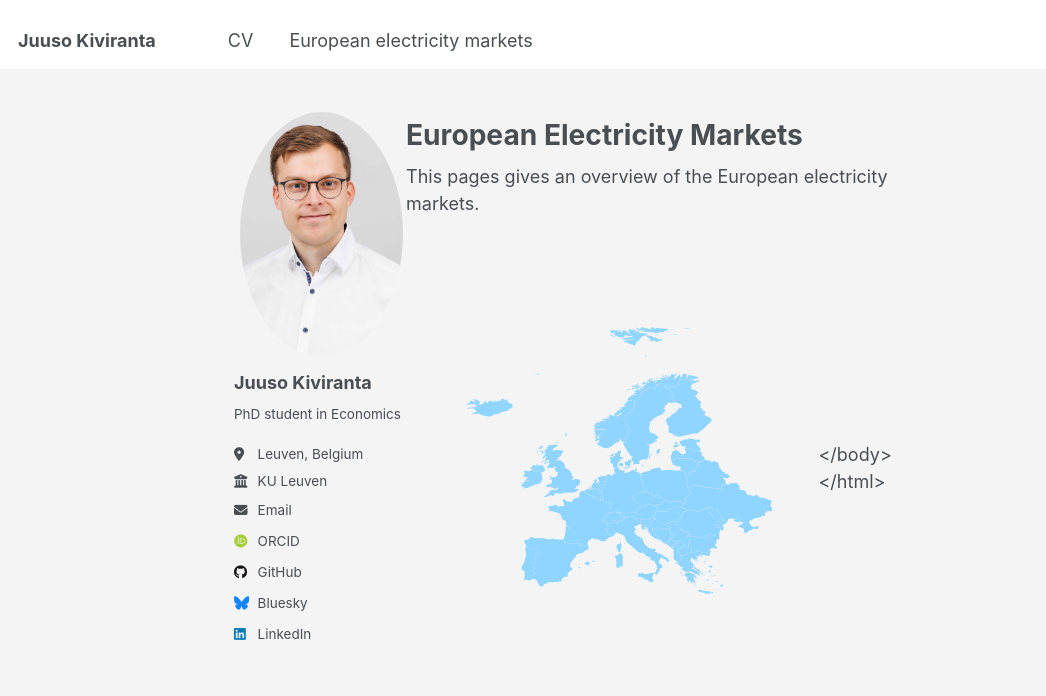
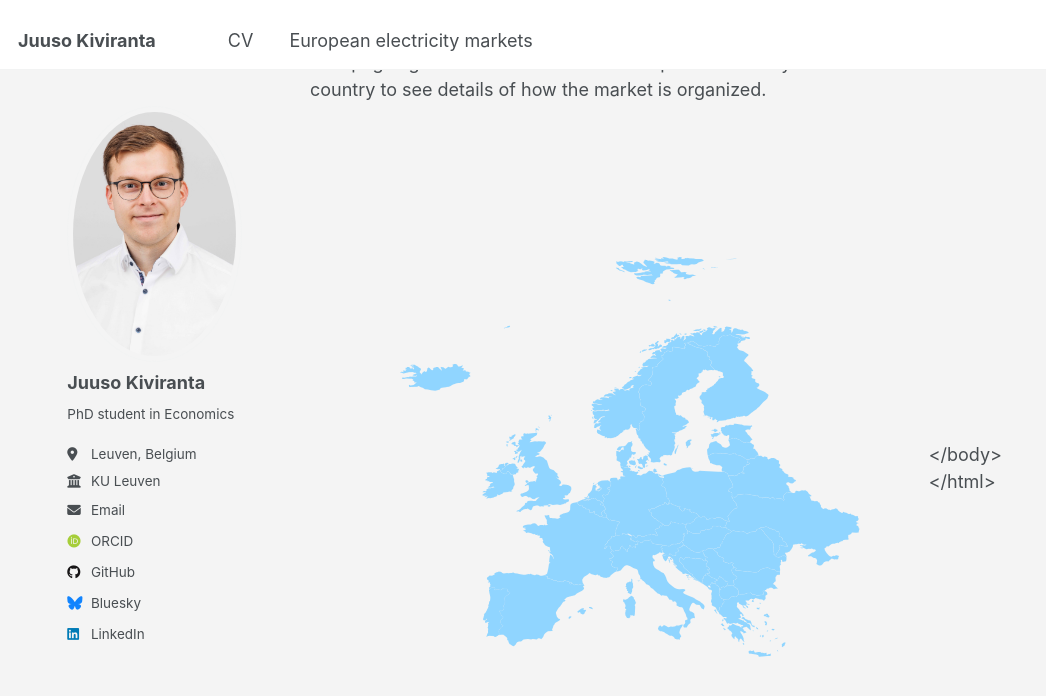
Before and after one commit to jkiviranta/jkiviranta.github.io, a Jekyll site: the page built from _pages/eur-elec-markets.md, in a window 1280 px wide and 900 px high. Shown: the top 696 px of the window, without its empty margins (0-1046 px from the left). Built offline with Jekyll 4.4.1, drawn with Linux system fonts in a browser that asks for light colours; some web fonts are replaced.

Commit message:
Update eur-elec-markets.md

```diff
--- a/_pages/eur-elec-markets.md
+++ b/_pages/eur-elec-markets.md
@@ -7,13 +7,12 @@
   - /eur-elec-markets.md
 ---
 
-This pages gives an overview of the European electricity markets.
+This pages gives an overview of the European electricity markets. Click on a country to see details of how the market is organized.
 
 <html lang="en">
   <head>
       <meta charset="UTF-8">
       <meta name="viewport" content="width=device-width, initial-scale=1.0">
-      <title>Interactive Map</title>
       <style>
           * {
             margin: 0;
@@ -52,15 +51,16 @@
   </head>
   <body>
       <div id="container">
-          <svg baseprofile="tiny" height="456" version="1.2" viewBox="0 0 1000 684" width="666.67" xmlns="http://www.w3.org/2000/svg">
+          <svg baseprofile="tiny" height="684" version="1.2" viewBox="0 0 1000 684" width="1000" xmlns="http://www.w3.org/2000/svg">
               <path d="M654.7 528.1l0.5 0.4 2 2.9 1.4 0.5 1.9 1.3 1.4 3.2 0.1 2.2-0.5 2.6 0.3 2.1-0.8 0.8 0.7 2 0.2 1.9 1.2 2.2 1.2 1.1 1.3 2.4 1.6-0.2 1.3 1.1 0 1.1 1.1 1.8-0.8 2.6-1.7 0.8-1.2 3.1-0.3 2-0.6 0.5-1.9 0.3-1.7 1.3 1 2.2-0.9 0.7-0.3 1.5-0.7 0.7-2.7-0.9-0.7-2.5-1.7-2.7-4.9-2.6-1.2-1.1 0.4-1.5-0.1-1.4-1.4-2.4 0.3-2.6 0.8-2.2-0.3-2.7 0.1-2.1-0.7-2.9 0.5-2.1 0.9-1.3-0.2-2.2-1.5-1.1-1.6-0.2 0-3.1-0.3-0.6 1.7 0-1.7-2.8 3.2-5.3 1.1 0.3 0.8 2.1 3.4-1.2z" id="AL" name="Albania">
               </path>
               <path d="M423.4 528.8l-2.8 1.1-0.7-0.4 0-2.1 0.9-0.7 2.6 0.6 0 1.5z" id="AD" name="Andorra">
               </path>
               <path d="M607.8 434.9l-0.9 2.4 0.1 0.8 1.6 2.9 2.3 2.9-0.6 0.7-0.6 1.9 0.7 2-3.9 0.3-2.5-0.9-1.3 1.4 2.6 0.7 0.5 1.1-0.5 1.4-2.2 1.2 0.4 1.5-0.5 0.7 1.1 1.6-0.3 1.8-2.5 0.5-1.8 1.7-1.3 0.9-0.1 1.9-2.4-0.5-1.6 0.2-2.3 1.1-2.8-0.2-2.6 0.2-1.9 0.7-1 1.3-3 1.2-5-0.7-5-0.9-2.6-0.5-4-0.3-8.6-1.5-1.1-0.5-3.1-3.5 0-2.3-4.7 1.5-3.1-0.2-3.4 0.3-1.4 0.6-1.2 2.2-1.1 0.4-2.1-0.4-0.9-0.8-3-0.3-0.5-1.5-0.8-0.3-2 1.9-2.3-0.4-1.5-0.8-0.4-1-3.3-0.8 0.3-0.8-1.1-2.5 1-3-0.9-0.7 1.7-0.5 0.7-0.5 3.5 1.6 0.9 1.4 1.2 0.3-0.1 1.3 1.6-0.5 1-1.6 0.2-1.9 2.8-0.1 2.7 0.4 1.4 1.9 3.8-0.5 1.1-0.9 3.9-1.5 5.7-0.5 0.1-1.4 2 0.3 1.5 0.8 2.5-0.5 1.1 0.5 0.2 1.1 1.2 0.9 1.7 0.4 0.3-1.5-0.3-1.9-1.7-0.3 0.6-1.3-0.1-1.3-2.5-2.8 0.6-1.3 3.1-1.8 2.9-0.8 1-1 0.7-2.9 2.3 0.9 1.3-0.9 0.2-2.8 2.2 1.2 0.8 1.3 3.9 0.4 1.4-0.7 2.5 0.4 0.1-1.1 1.3-1.6 1.2 0 0.3-3.2 1.2-0.2 1.6 0.8 1.4-0.4 4.8 1.7 1.5-0.1 3 1.7 3.8 0.2 1.2-0.9 5.1 1.5 1 1.6z" id="AT" name="Austria">
               </path>
+              <a xlink:title="Belgium" xlink:href="https://jkiviranta.github.io//belgian-electricity-market">
               <path d="M470 401.8l1.6-0.5 0.8 0.8 1.2 0.1 3 2.3-0.4 1.5 1.7 0.7 0.4 2-2.3 1.3-0.6 1.7-1.7-0.7-1.3 1.3-1.4 2.5-0.2 1.7 2 2.4-1.1 1.7-3.4 0.4-2.8-2.6-3.3-1.5-1.7-0.1-0.4-2-0.6-0.6 0.8-2.7-1.9 0.6-0.5 1.4-1.3 0.6-2.2 0.3-2.3-0.3-0.5-0.6 0.7-1.4-0.7-0.7 0.4-1.6-1.6-1.1-3.6-0.4-0.9 0.3-0.6-2-4.2-1.1-0.5-2-1.6-1.8-3.2 1-2.9-2.4 0-1.2-0.9-2.2 5.1-2.5 4.7-1.7 0.3 1.3 1.2 0.7 1.2-0.6 3.9 1.1 3.2-1.5 0.6-1.2 2.1 0.3-0.2-0.9 1.4-0.7 1.5 0.8 1.5-1 1.1 1.3 2.5-0.8 0.5 1.6 2.6 1.4 1.9-0.4 1.7 1.3 2.6 1.1-1 2.9-1.1 1.3 0.7 1.1z" id="BE" name="Belgium">
-              </path>
+              </path></a>
               <path d="M759.6 509.6l0.2 3.7-0.9 1.8-2-0.6-2.2 0.5-1 2-1.2 1.2 0 2.6 0.4 4.2-1.6 0.7-2.9 3.7 3 1.8 1.7 2.2 2.4 2.5 0.5 1.2-1.7-0.2-0.9 0.4-1.8 0-1.5 0.6-3.4-2.5-3.5 0.3-1.5 1.1-3.4 0.4-1 2.2-1.9 0.3-0.3 1.4-1.6-0.5-1.6 1.1 0.7 1 0.9 2.7-0.2 0.8-2.5 1.2-1.8-0.3-3.2 0.4-3.4 0.9-1.7-1.1-3.7-1.2-0.9 0.6-2.4-1.4-1.2-1.7-1.6 0.5-4.2-0.1-0.2 0.9-1.9 0.2-3 1.1-2.6-0.2-2.4 0.2-1 1-3-0.2 0-4.2 0.5-1.7-0.9-1-1.7-3.3-3.4-1.8-3.3-3.2 1-0.3 1.1-1.7-1.4-2.9 0-3.3 1.1-0.6 1.8-0.1 1.1-1.6 1.6-1.7 0.3-1.4-1.6-1-1.3-1.6-2.9-1.5-2.4-3.9-0.6-2.4 0.4-2.3 2.1-1 0.2-1.9 0.9-0.7 4.3 2.5-1.8 2 0.9 1.8 3.7-0.6 3.9 0.3 5.3 1 3.5 0.4 2.5-0.5 9.4 1.7 4.2 0.2 2.3-0.6 1.6-0.9 1.2-1.6 3.3-2.1 3.2-1.2 4.4-0.9 2.9-0.4 4.5 2.3 3.2 0.4 0.9 0.6 1.7-0.5 2.5 2.6 2.2 0.7 2.6 0.5 2 0z" id="BG" name="Bulgaria">
               </path>
               <path d="M638.2 492.2l2.8-0.7 1.5 0.8-0.5 2.5-1.6 2.7-0.1 2.6 0.5 0.8 2.4 1.2 3.3 2.9-0.3 0.8-3.1-0.1-0.5 0.8 3.2 3.7-0.2 2.2-2.5-0.3-0.7 0.8-3.2 0.5 1.4 2.2-2.3 0.2-2 1.7-0.5 1.7 0.1 1.5-1.7 0.2-0.5 0.7 0.6 3 1.1 1.6-0.1 0.8-1.1 1-1.7-0.7-6.2-3.8-0.6-0.9-1.6 0.1-1.1-0.6 0.3-1.6-3-2.5-1.5-1.6-0.4-2.2-2.4-1.1-5-4.1-1.7-2-2.8-2.3-2.3-2.4-1.3-4-3.4-3.2-1.9-1.3-0.1-1.4 0.3-5 1.2-0.6 1.8 0.4 1.7 1.8 1.8 1 2.7-3.2 3.2 0.3 1.5-1.2 2.7 1.6 2.5 0.1 2.8 0.7 1.7-0.6 1.6 1.3 2.2-1 1.8 0.3 1.8-0.2 2.6 0.7 2.2 0.2 1.1 0.8 1.3 2.2 2.2 0.2z" id="BA" name="Bosnia and Herzegovina">
```
